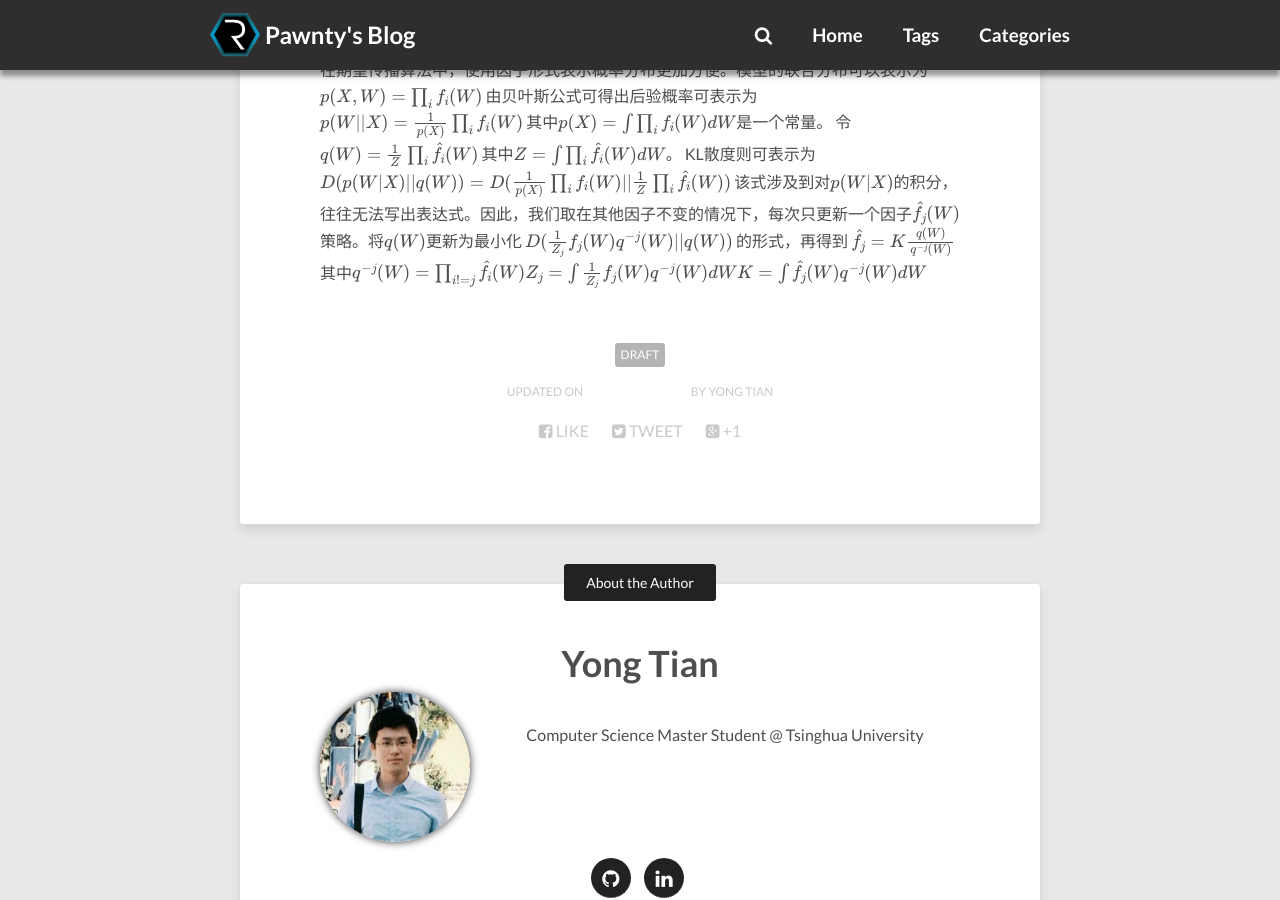
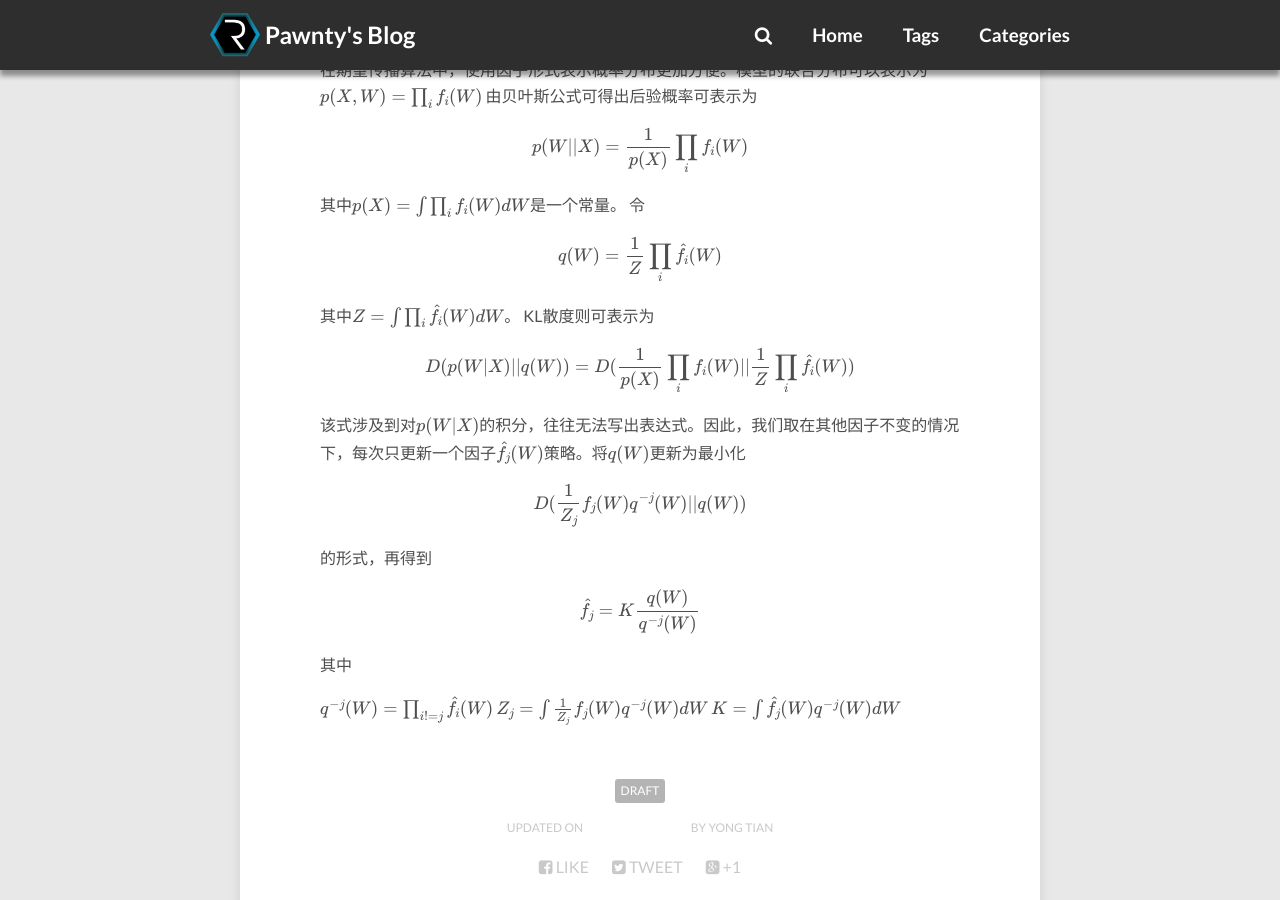
Before and after one commit to pawnty/pawnty.github.io, a Jekyll site: the page built from _posts/2016-01-28-kl-divergence-and-its-application-in-statistic-inference.md, in a window 1280 px wide and 900 px high, scrolled down 3644 px. Built offline with Jekyll 4.4.1, drawn with Linux system fonts in a browser that asks for light colours; nearby versions of some CDN libraries; formulas are drawn with MathJax 3; comment, search, counter and statistics services are not loaded.

Commit message:
Published with https://stackedit.io/

```diff
--- a/_posts/2016-01-28-kl-divergence-and-its-application-in-statistic-inference.md
+++ b/_posts/2016-01-28-kl-divergence-and-its-application-in-statistic-inference.md
@@ -124,20 +124,34 @@ $$q(w_j)=\frac{\exp\{E_{i\neq j}[\ln p(X,W)]\}}{\exp\{\int E_{i\neq j}[\ln p(X,W
 在期望传播算法中，使用因子形式表示概率分布更加方便。模型的联合分布可以表示为
 $$p(X,W)=\prod_i f_i(W)$$
 由贝叶斯公式可得出后验概率可表示为
+
 $$
 p(W\vert\vert X) = \frac{1}{p(X)}\prod_i f_i(W)
 $$
+
 其中$p(X)=\int \prod_i f_i(W) dW$是一个常量。
 令
+
 $$q(W)=\frac{1}{Z}\prod_i \hat f _i (W)
 $$
+
 其中$Z=\int \prod_i \hat f _i (W)dW$。
 KL散度则可表示为
+
 $$D(p(W \vert X)\vert\vert q(W) )=D(\frac{1}{p(X)}\prod_i f_i(W)\vert\vert \frac{1}{Z}\prod_i \hat f _i (W))$$
+
 该式涉及到对$p(W \vert X)$的积分，往往无法写出表达式。因此，我们取在其他因子不变的情况下，每次只更新一个因子$\hat f _j (W)$策略。将$q(W)$更新为最小化
+
 $$D(\frac{1}{Z_j}f_j(W)q^{-j}(W)\vert\vert q(W))$$
+
 的形式，再得到
+
 $$\hat f_j=K\frac{q(W)}{q^{-j}(W)}$$
-其中$$q^{-j}(W)=\prod_{i!=j} \hat f _i (W)\\
-Z_j = \int \frac{1}{Z_j}f_j(W)q^{-j}(W) dW\\
+
+其中
+
+$$q^{-j}(W)=\prod_{i!=j} \hat f _i (W)$$
+$$
+Z_j = \int \frac{1}{Z_j}f_j(W)q^{-j}(W) dW$$
+$$
 K = \int \hat f_j(W)q^{-j}(W) dW$$
```
